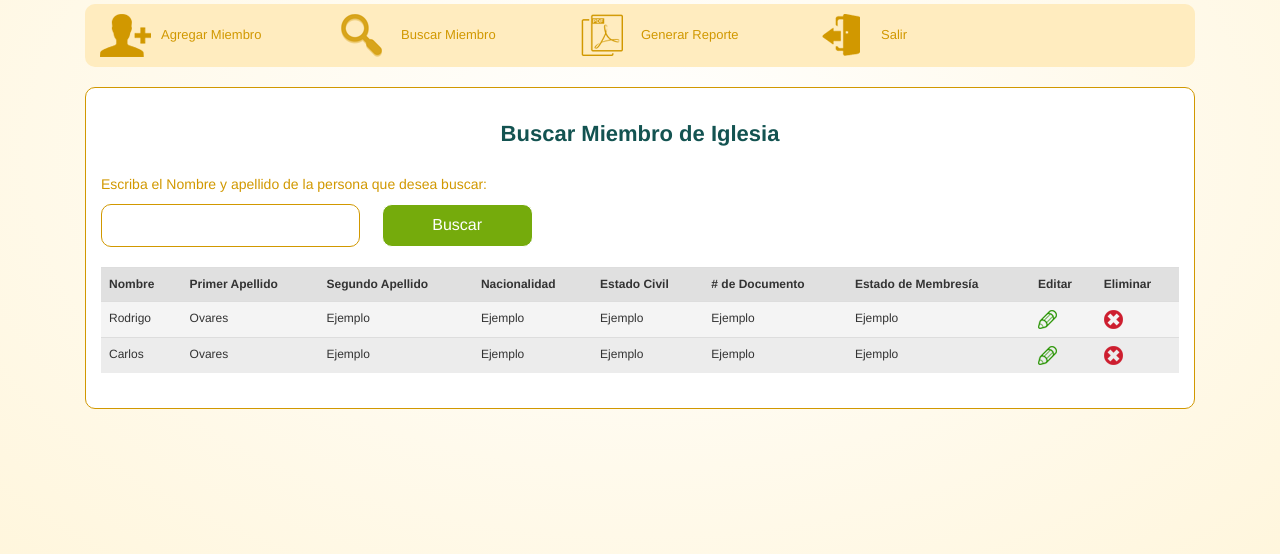
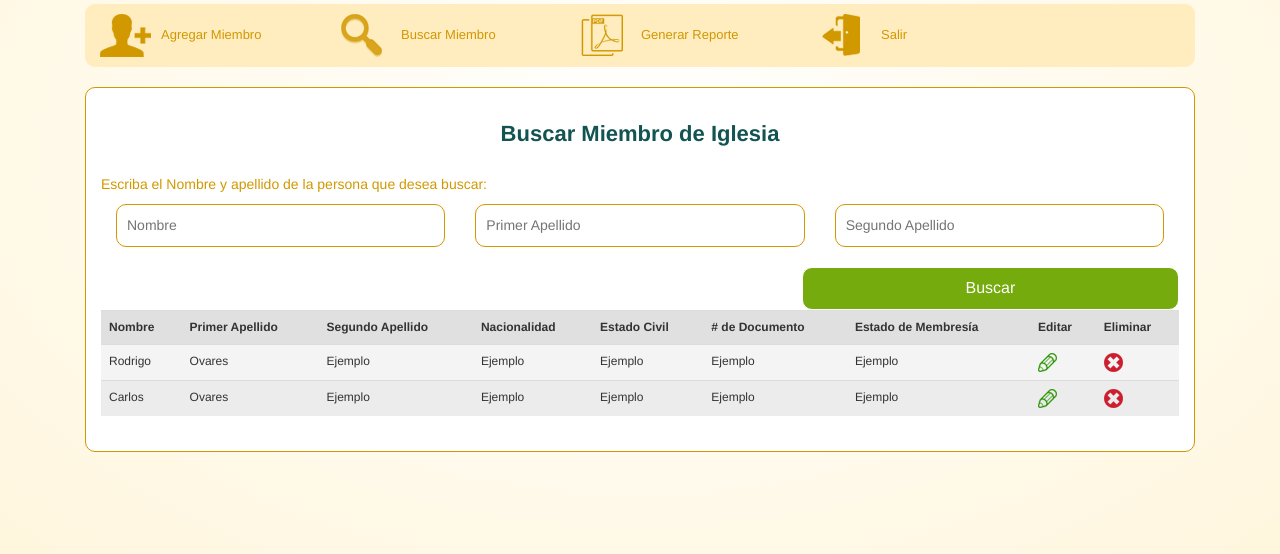
Before and after one commit to 06Klau/SistemaRegistroPersonas, a PHP site: page /buscar-persona.php?result=true in a window 1280 px wide. Shown: the part 246-800 px from the top of the page. Run offline with PHP 8.4, Linux system fonts and the light colour scheme; the visitor is signed in with stand-in values (Sample User, id 1); some libraries are stand-ins or nearby versions.

Commit message:
realizar busqueda

```diff
--- a/buscar-persona.php
+++ b/buscar-persona.php
@@ -43,15 +43,33 @@ include("php/session.php");
 	<div class="container-fluid clearfix ">
 		<div class="col-xs-12 rounded content clearfix">
 			<h1>Buscar Miembro de Iglesia</h1>
-			<div class="col-xs-12 col-sm-12 col-md-6 col-lg-5 clearfix">
-				<form id="buscar-per" name="buscar-per" method="post" action="buscar-persona.php">
+			<div class="col-xs-12 clearfix">
+				<form id="buscar-per" name="buscar-per" method="post" action="php/realizar-consulta.php">
 					 <label class="clearfix" for='nombre'>Escriba el Nombre y apellido  de la persona que desea buscar:</label>
-					 <input class="clearfix rounded busqueda" type="nombre" name="nombre" id="nombre"/>
-					  <button class="rounded buscar" type='button'>Buscar</button>
+           <div class="col-xs-12 col-sm-6 col-md-4 col-lg-4">
+					 <input class="clearfix rounded" type="text" name="nombre" id="nombre" placeholder="Nombre" required/>
+           </div>
+           <div class="col-xs-12 col-sm-6 col-md-4 col-lg-4">
+           <input class="clearfix rounded" type="text" name="apellido1" id="apellido1" placeholder="Primer Apellido" />
+           </div>
+           <div class="col-xs-12 col-sm-6 col-md-4 col-lg-4">
+           <input class="clearfix rounded" type="text" name="apellido2" id="apellido2" placeholder="Segundo Apellido" />
+           </div>
+					  <button class="rounded buscar" type='submit'>Buscar</button>
 				</form>
 			</div>
 			<div class="col-xs-12">
 			<div class="table-responsive">
+<?php
+error_reporting(E_ALL ^ E_NOTICE); // Oculta todos los errores
+
+if($_GET["result"] == "true"){
+  echo "</table> \n";
+}
+else{}
+?>
+
+
 				<table class="table results" border="0" cellspacing="0" cellpadding="0">
   <tr class="head">
     <td>Nombre</td>
```
Also changed, not shown: php/realizar-consulta.php (added, +39 -0 lines).
